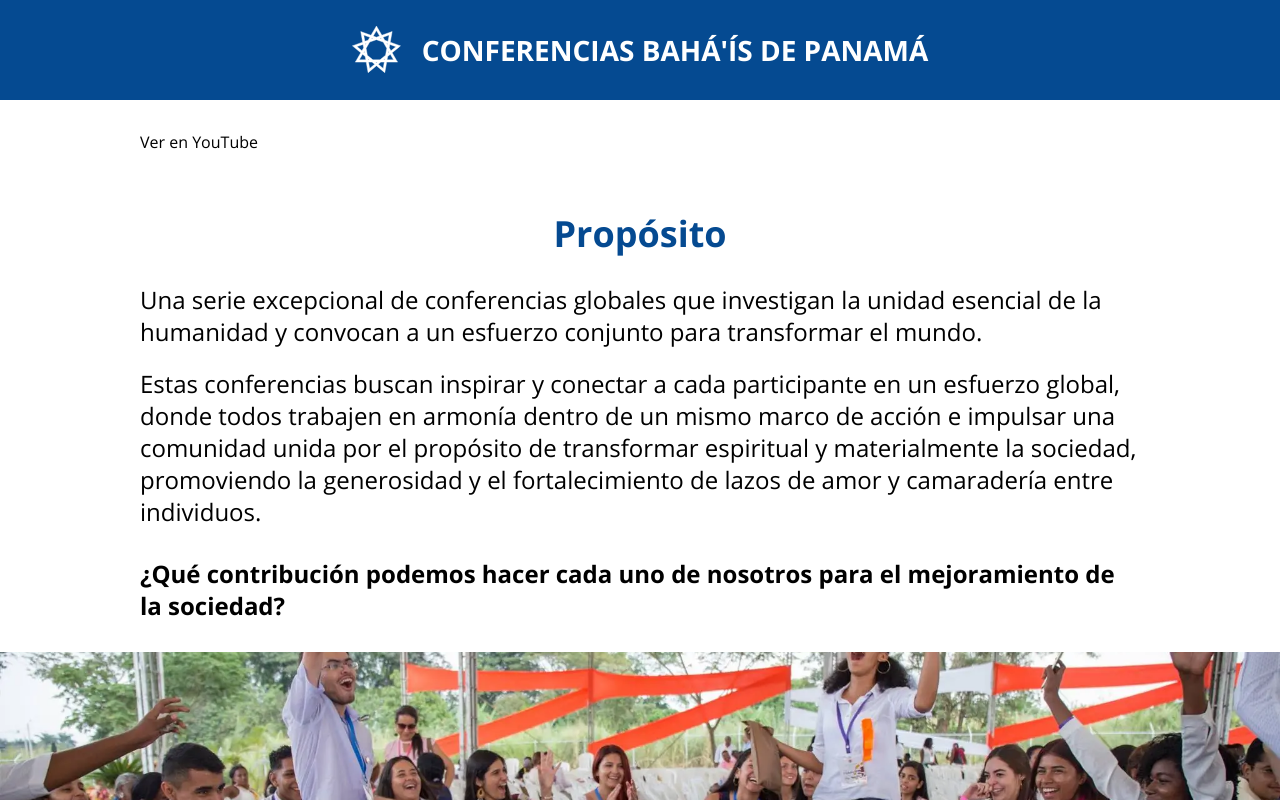
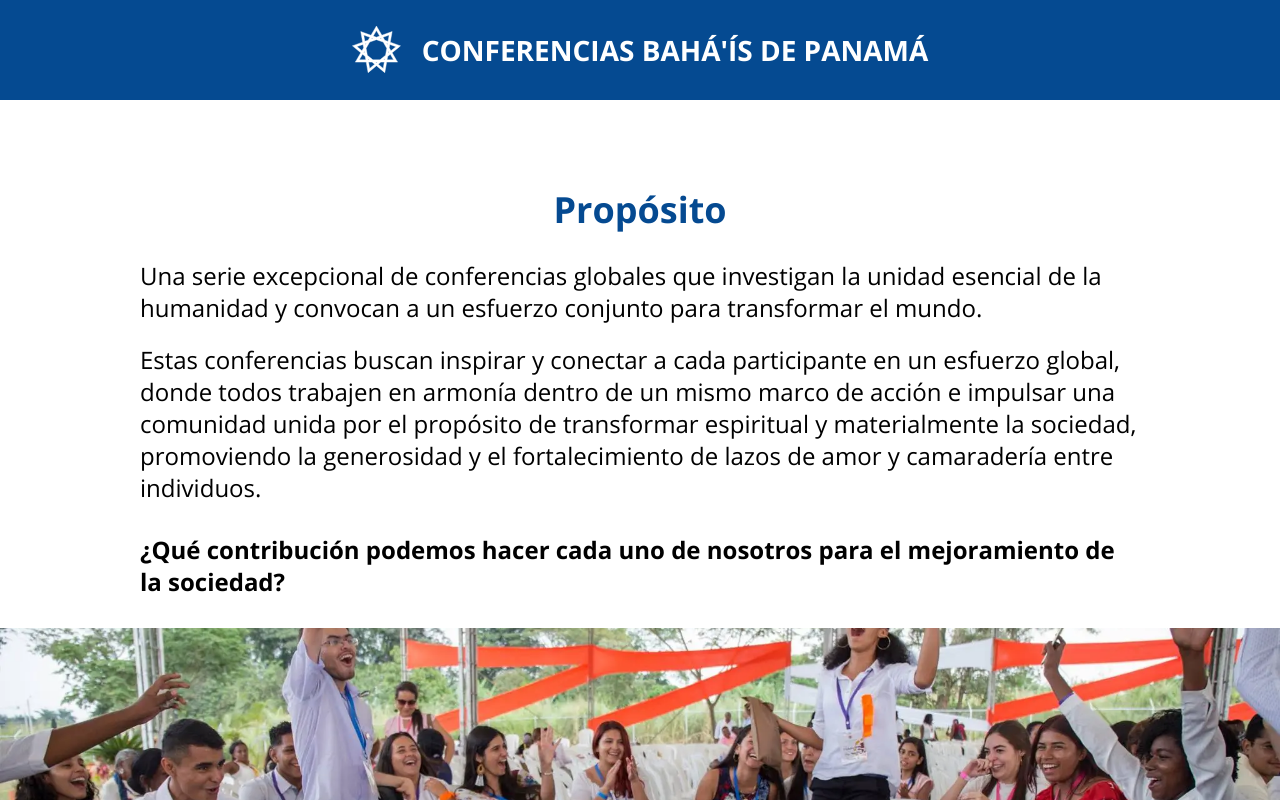
Before and after one commit to arisrodriguez/global-bahais-conferences-panama, a React (Vite) app: page / in a window 1280 px wide. Shown: the top 800 px of the page. Built offline with nearby package versions, Linux system fonts and the light colour scheme.

Commit message:
agregamos autoload al lite-youtube

```diff
--- a/src/components/Video.jsx
+++ b/src/components/Video.jsx
@@ -6,12 +6,9 @@ export const Video = () => {
             <div className='w-full max-w-[1000px] aspect-video">'>
                 <lite-youtube
                     videoid="58e6o4kp3Eg"
-                    posterquality="maxresdefault" // O usa maxresdefault para calidad
+                    posterquality="maxresdefault"
+                    autoload
                 >
-                    {/* Fallback: Enlace a YouTube si la imagen no carga */}
-                    <a className="lite-youtube-fallback" href="https://www.youtube.com/watch?v=58e6o4kp3Eg">
-                        Ver en YouTube
-                    </a>
                 </lite-youtube>
             </div>
         </div>
```
